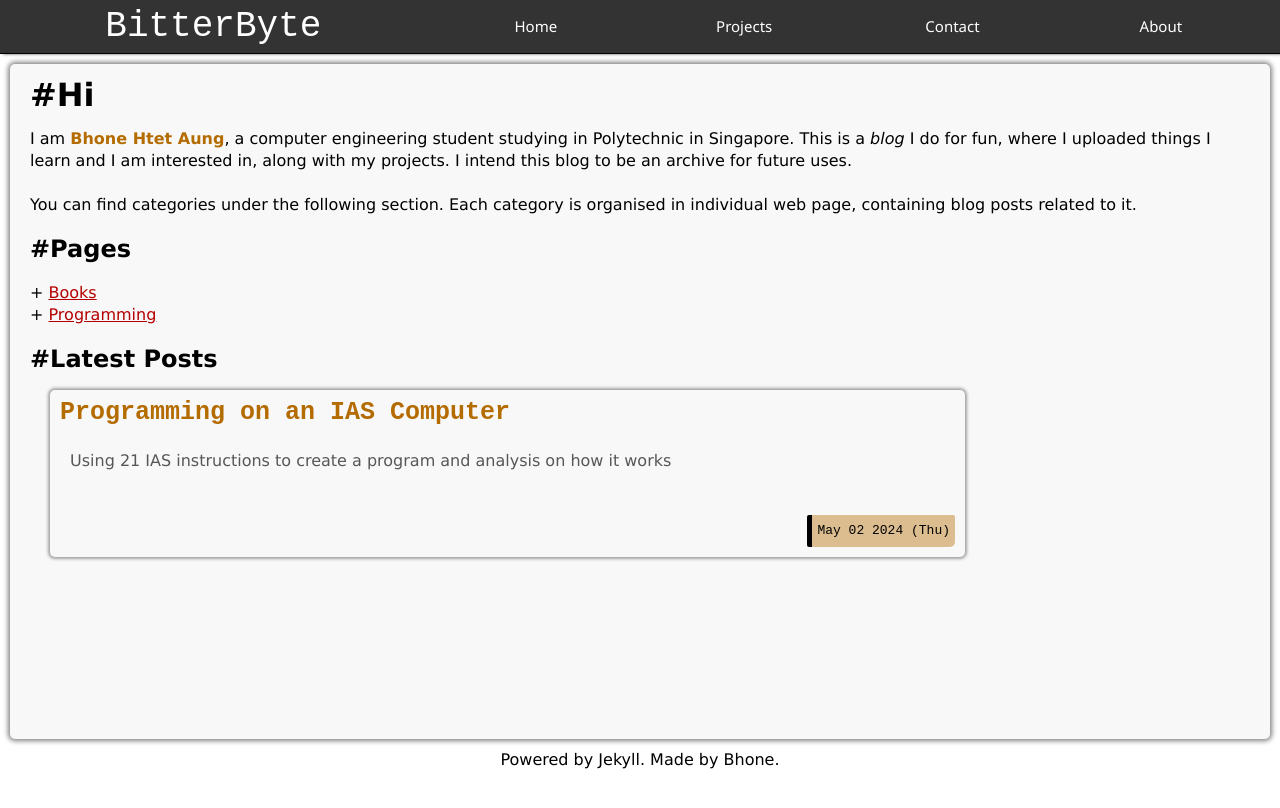
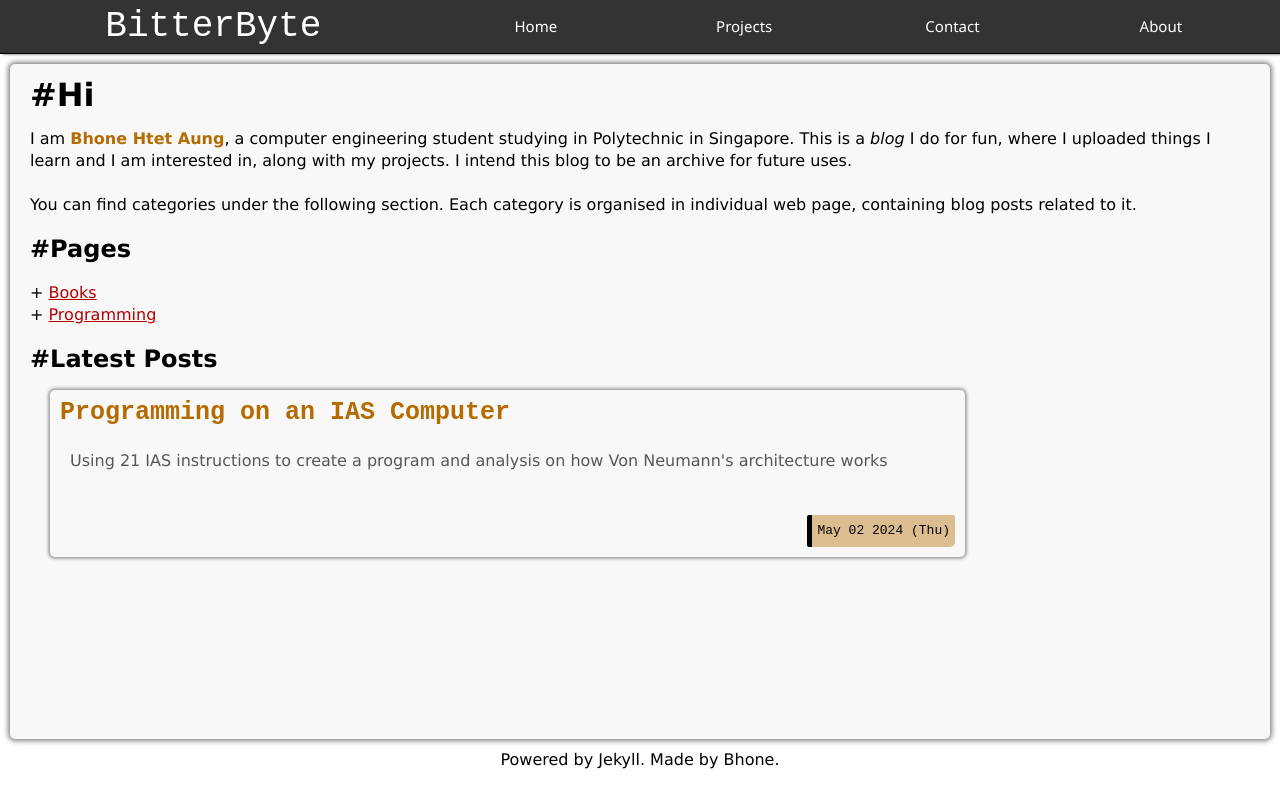
Before and after one commit to bhoneha/bhoneha.github.io, a Jekyll site: the page built from index.md, in a window 1280 px wide. Shown: the top 808 px of the page. Built offline with Jekyll 4.4.1, drawn with Linux system fonts in a browser that asks for light colours.

Commit message:
updated description

```diff
--- a/_posts/2024-05-02-Programming-on-an-IAS-computer.md
+++ b/_posts/2024-05-02-Programming-on-an-IAS-computer.md
@@ -2,5 +2,5 @@
 layout: post
 tag: Computer Architecture
 title: Programming on an IAS Computer
-description: Using 21 IAS instructions to create a program and analysis on how it works
+description: Using 21 IAS instructions to create a program and analysis on how Von Neumann's architecture works
 ---
```
